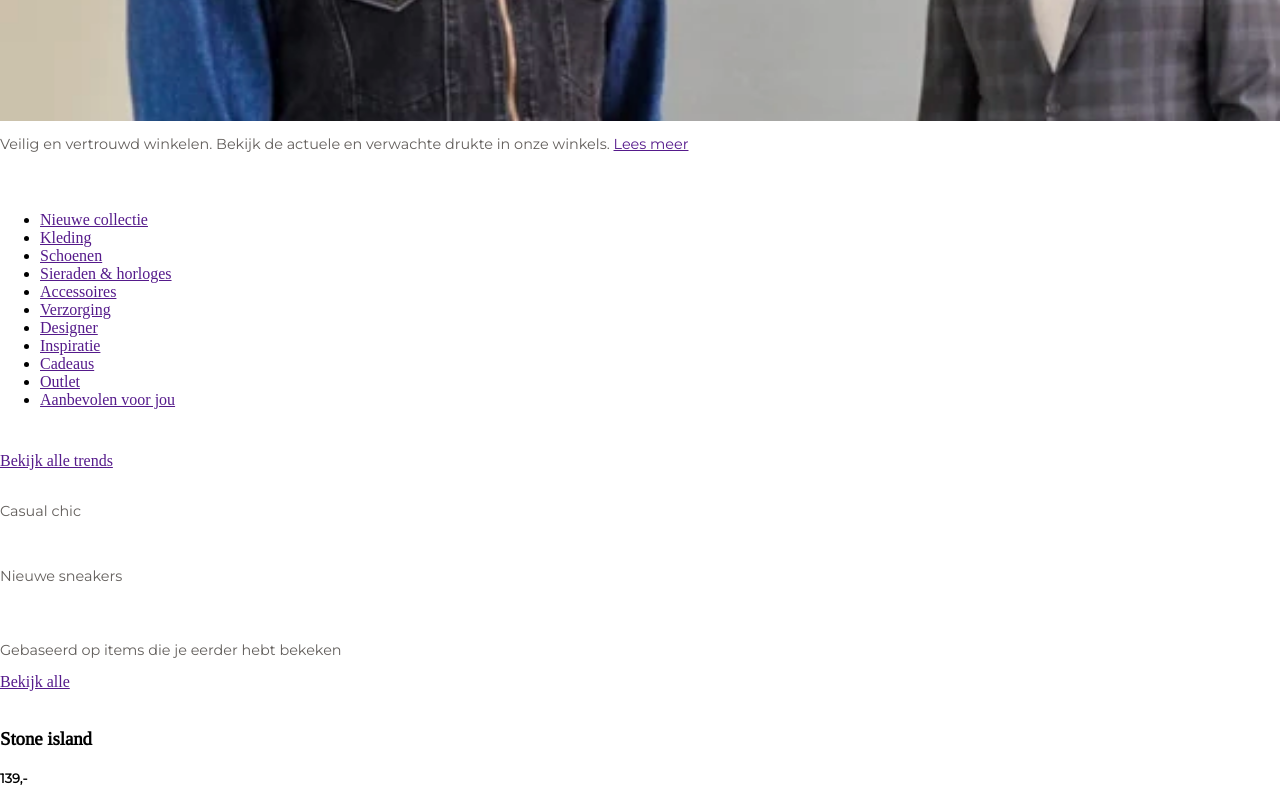
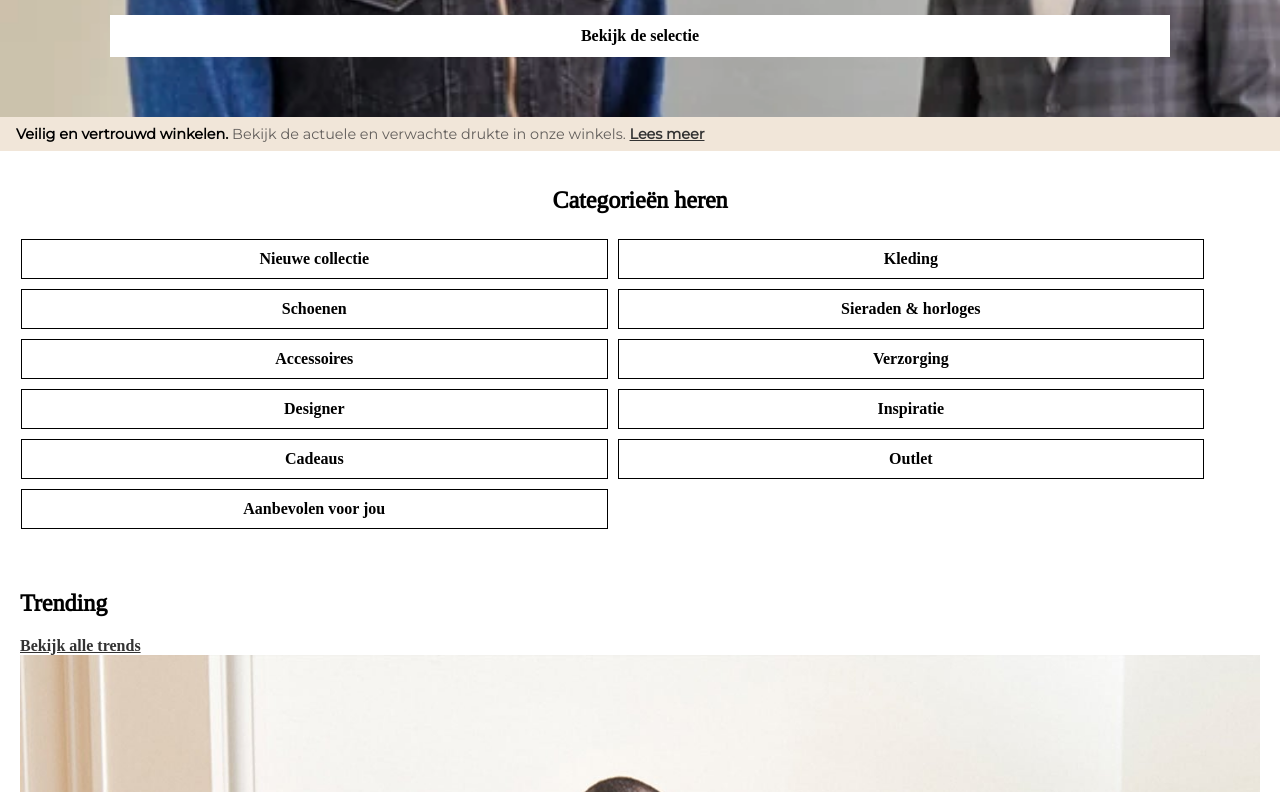
Before and after one commit to jellekitz/blokweb, a plain HTML site: page index.html in a window 1280 px wide. Shown: the part 321-1113 px from the top of the page. Drawn offline with Linux system fonts and the light colour scheme.

Commit message:
Add files via upload

```diff
--- a/index.html
+++ b/index.html
@@ -57,8 +57,8 @@
 		<h1>De mooiste herenmode</h1>
 		<a href="">Bekijk de selectie</a>
 	</section>
-	<p>Veilig en vertrouwd winkelen. Bekijk de actuele en verwachte drukte in onze winkels. <a href="">Lees meer</a></p>
-	<section>
+	<p id="banner-stroke"><strong>Veilig en vertrouwd winkelen.</strong> Bekijk de actuele en verwachte drukte in onze winkels. <a href="">Lees meer</a></p>
+	<section id="categorieen">
 		<h2>Categorieën heren</h2>
 		<ul>
 			<li><a href="">Nieuwe collectie</a></li>
@@ -78,12 +78,16 @@
 		<h2>Trending</h2>
 		<a href="">Bekijk alle trends</a>
 		<article>
-			<img src="" alt="">
+			<img src="images/heren_casualchique_3_1472x1894.jpg" alt="">
 			<p>Casual chic</p>
 		</article>
 		<article>
-			<img src="" alt="">
+			<img src="images/heren_sneakertrends_574x794.jpg" alt="">
 			<p>Nieuwe sneakers</p>
+		</article>
+		<article>
+			<img src="images/curateslister_tussenjass_574x794.jpg" alt="">
+			<p>De tussenjas</p>
 		</article>
 	</main>
 	<section>
--- a/styles/style.css
+++ b/styles/style.css
@@ -20,10 +20,20 @@ h2 {
 	font-size: 1.5em;
 }
 
+strong{
+	font-weight: bold;
+	color: #000;
+}
+
 p {
 	font-family: 'Montserrat', sans-serif;
 	color: #635f5c;
 	font-size: 0.9em;
+}
+
+a{
+	font-weight: bold;
+	color: #333;
 }
 
 span {
@@ -31,6 +41,14 @@ span {
 	font-family: 'Montserrat', sans-serif;
 	font-size: 0.81em;
 	font-weight: 700;
+}
+
+main{
+	padding: 20px;
+}
+
+main h2{
+	width: 100%;
 }
 
 img{
@@ -55,6 +73,10 @@ header p:first-child{
 	margin: 0;
 	padding: 0.625em;
 	text-align: center;
+}
+
+section{
+	padding: 16px;
 }
 
 header #icons a{
@@ -94,7 +116,7 @@ input{
 	padding: 20px 0;
 }
 
-#banner h1,h2{
+#banner h1{
 	margin: 0;
 	color: #fff;
 }
@@ -102,9 +124,75 @@ input{
 #banner h2{
 	font-size: 0.8125em;
 	text-align: center;
+	margin-top: 60px;
+	color: #fff;
 }
 
 #banner h1{
 	text-align: center;
 	padding: 10px 20px;
 }
+
+#banner a{
+	padding: 12px 16px;
+	background-color: #fff;
+	color: #000;
+	text-decoration: none;
+	display: block;
+	text-align: center;
+	margin: 20px 110px 0px 110px;
+}
+
+#banner-stroke{
+	background-color: #f1e6d9;
+	margin: -4px 0 0 0;
+	padding: 8px 16px;
+}
+
+#banner-stroke a{
+	font-weight: bold;
+	color: #333;
+}
+
+#categorieen h2{
+	text-align: center;
+}
+
+#categorieen ul{
+	width: 100%;
+	margin: 0;
+	padding: 0;
+	display: flex;
+	flex-wrap: wrap;
+}
+
+#categorieen ul li{
+	list-style: none;
+	width: 47%;
+	margin: 5px 5px;
+}
+
+#categorieen ul li a{
+	display: block;
+	padding: 10px 0;
+	border: 1px solid #000;
+	color: #000;
+	text-decoration: none;
+	font-weight: 900;
+	text-align: center;
+}
+
+/* Footer */
+
+footer{
+	background-color: #faf7f3;
+}
+
+footer section:nth-child(2){
+	background-color: #fff;
+}
+
+footer p{
+	color: #3e3e3e;
+	font-size: 13px;
+}
```
Also changed, not shown: images/homepage-footer.png (added), images/homepage-header.png (added), images/homepage-middle.png (added), 1 other file.
